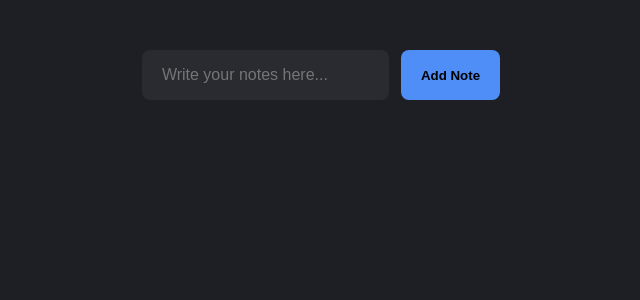
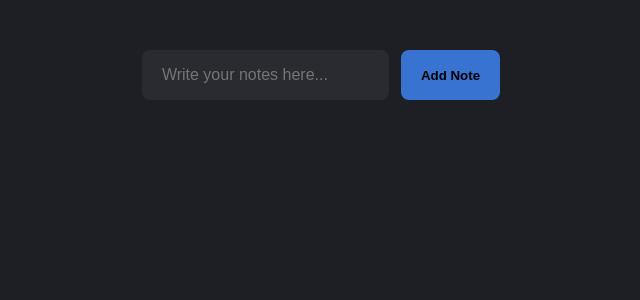
Before and after one commit to Eshhaa11/local-storage-notes-website, a React (Create React App) app: page / in a window 1280 px wide. In both pictures the pointer is over the button "Add Note". Shown: the top 300 px of the page, without its empty margins (319-959 px from the left). Built offline with nearby package versions, Linux system fonts and the light colour scheme.

Commit message:
added bgc

```diff
--- a/src/Components/Notes.css
+++ b/src/Components/Notes.css
@@ -46,3 +46,7 @@ body {
     cursor: pointer;
     transition: background-color 0.2s;
 }
+
+.note-input button:hover {
+    background-color: #3973d2;
+  }
```
